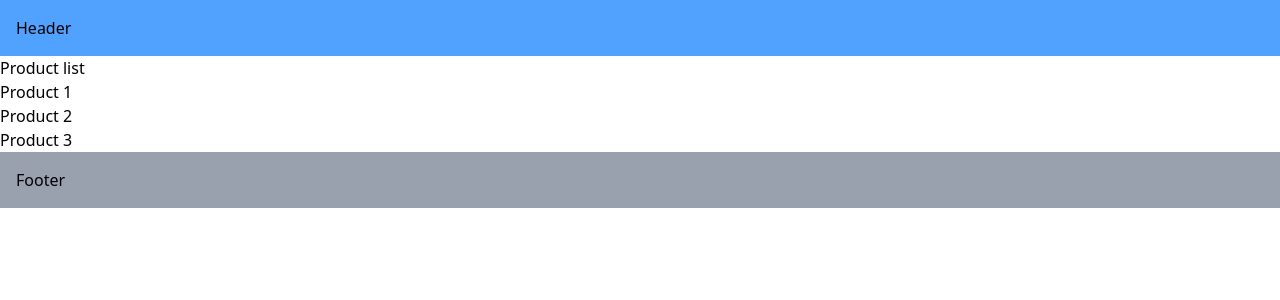
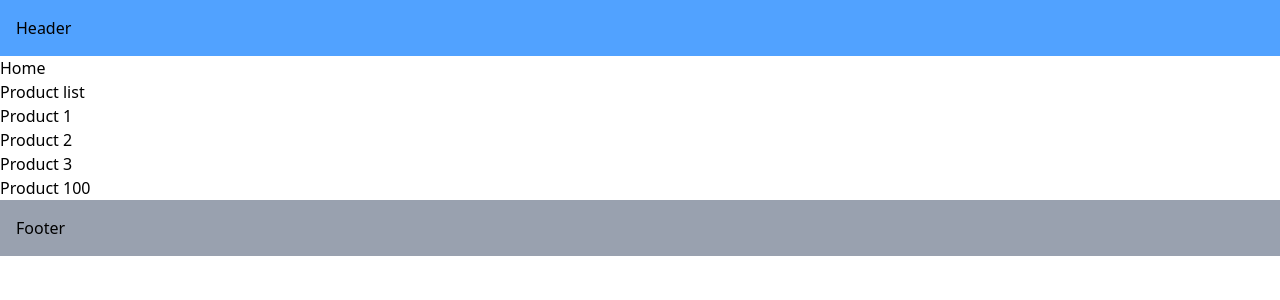
Before and after one commit to BIOCISHERE/nextjs-practice, a Next.js app: page /products in a window 1280 px wide. Shown: the top 300 px of the page. Built offline with nearby package versions, Linux system fonts and the light colour scheme.

Commit message:
added Link tags in src/app/page.tsx and in src/app/products/page.tsx

```diff
--- a/src/app/page.tsx
+++ b/src/app/page.tsx
@@ -1,3 +1,11 @@
+import Link from "next/link";
+
 export default function Home() {
-  return <h1>Welcome home!</h1>;
+  return (
+    <>
+      <h1>Welcome home!</h1>
+      <Link href="/blog">Blog</Link>
+      <Link href="/products">Products</Link>
+    </>
+  );
 }
--- a/src/app/products/page.tsx
+++ b/src/app/products/page.tsx
@@ -1,10 +1,25 @@
+import Link from "next/link";
+
 export default function ProductList() {
+  const productId = 100;
   return (
     <>
+      <Link href="/">Home</Link>
       <h1>Product list</h1>
-      <h2>Product 1</h2>
-      <h2>Product 2</h2>
-      <h2>Product 3</h2>
+      <h2>
+        <Link href="/products/1">Product 1</Link>
+      </h2>
+      <h2>
+        <Link href="/products/2">Product 2</Link>
+      </h2>
+      <h2>
+        <Link href="/products/3" replace>
+          Product 3
+        </Link>
+      </h2>
+      <h2>
+        <Link href={`/products/${productId}`}>Product {productId}</Link>
+      </h2>
     </>
   );
 }
```
